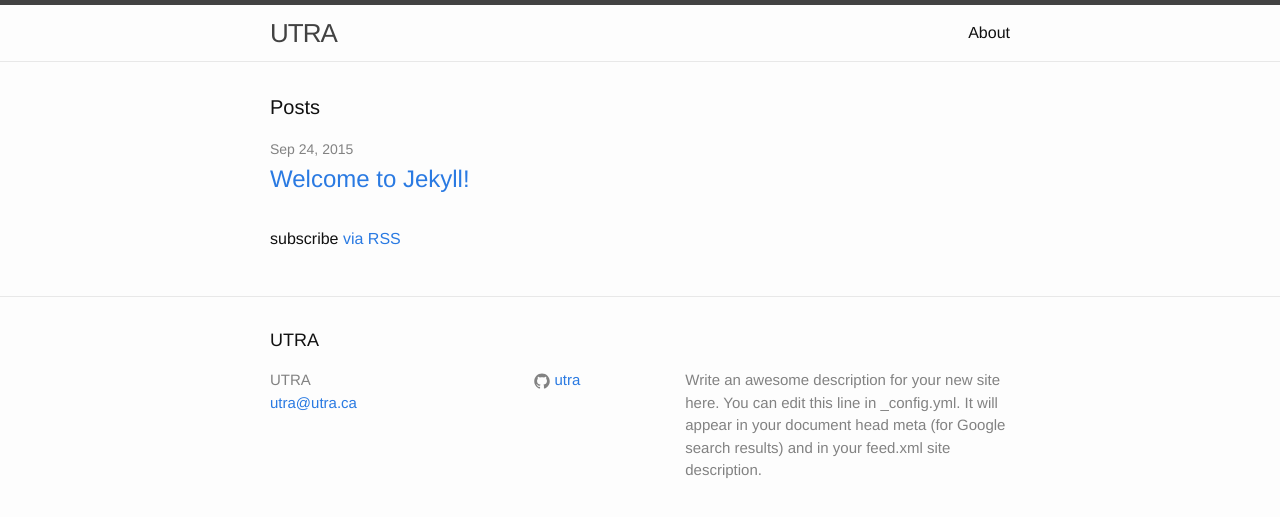
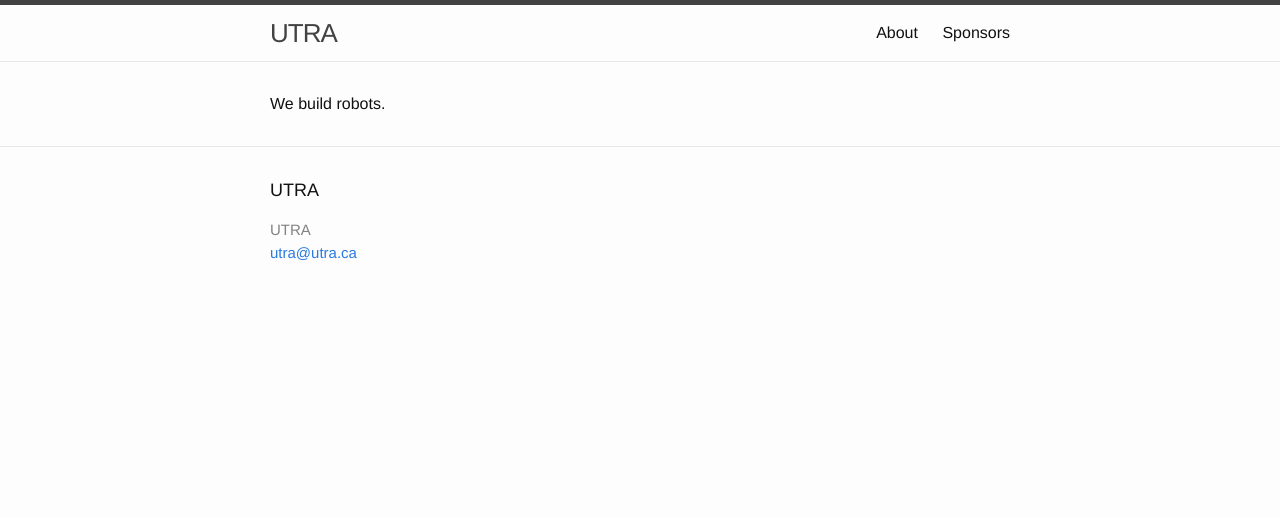
Before and after one commit to utra/utra-old-website, a Jekyll site: the page built from index.html, in a window 1280 px wide. Shown: the top 517 px of the page. Built offline with Jekyll 4.4.1, drawn with Linux system fonts in a browser that asks for light colours.

Commit message:
Created sponsor page, got rid of some unnecessary things

```diff
--- a/_config.yml
+++ b/_config.yml
@@ -1,13 +1,8 @@
 # Site settings
 title: UTRA
 email: utra@utra.ca
-description: > # this means to ignore newlines until "baseurl:"
-  Write an awesome description for your new site here. You can edit this
-  line in _config.yml. It will appear in your document head meta (for
-  Google search results) and in your feed.xml site description.
 baseurl: "" # the subpath of your site, e.g. /blog/
 url: "http://utra.ca" # the base hostname & protocol for your site
-github_username:  utra
 
 # Build settings
 markdown: kramdown
--- a/index.html
+++ b/index.html
@@ -3,21 +3,7 @@ layout: default
 ---
 
 <div class="home">
-
-  <h1 class="page-heading">Posts</h1>
-
-  <ul class="post-list">
-    {% for post in site.posts %}
-      <li>
-        <span class="post-meta">{{ post.date | date: "%b %-d, %Y" }}</span>
-
-        <h2>
-          <a class="post-link" href="{{ post.url | prepend: site.baseurl }}">{{ post.title }}</a>
-        </h2>
-      </li>
-    {% endfor %}
-  </ul>
-
-  <p class="rss-subscribe">subscribe <a href="{{ "/feed.xml" | prepend: site.baseurl }}">via RSS</a></p>
-
+    <div class="banner-text">
+        We build robots.
+    </div>
 </div>
```
Also changed, not shown: _layouts/team.html (added, +7 -0 lines), feed.xml (deleted, +0 -30 lines), sponsor.md (added, +7 -0 lines).
